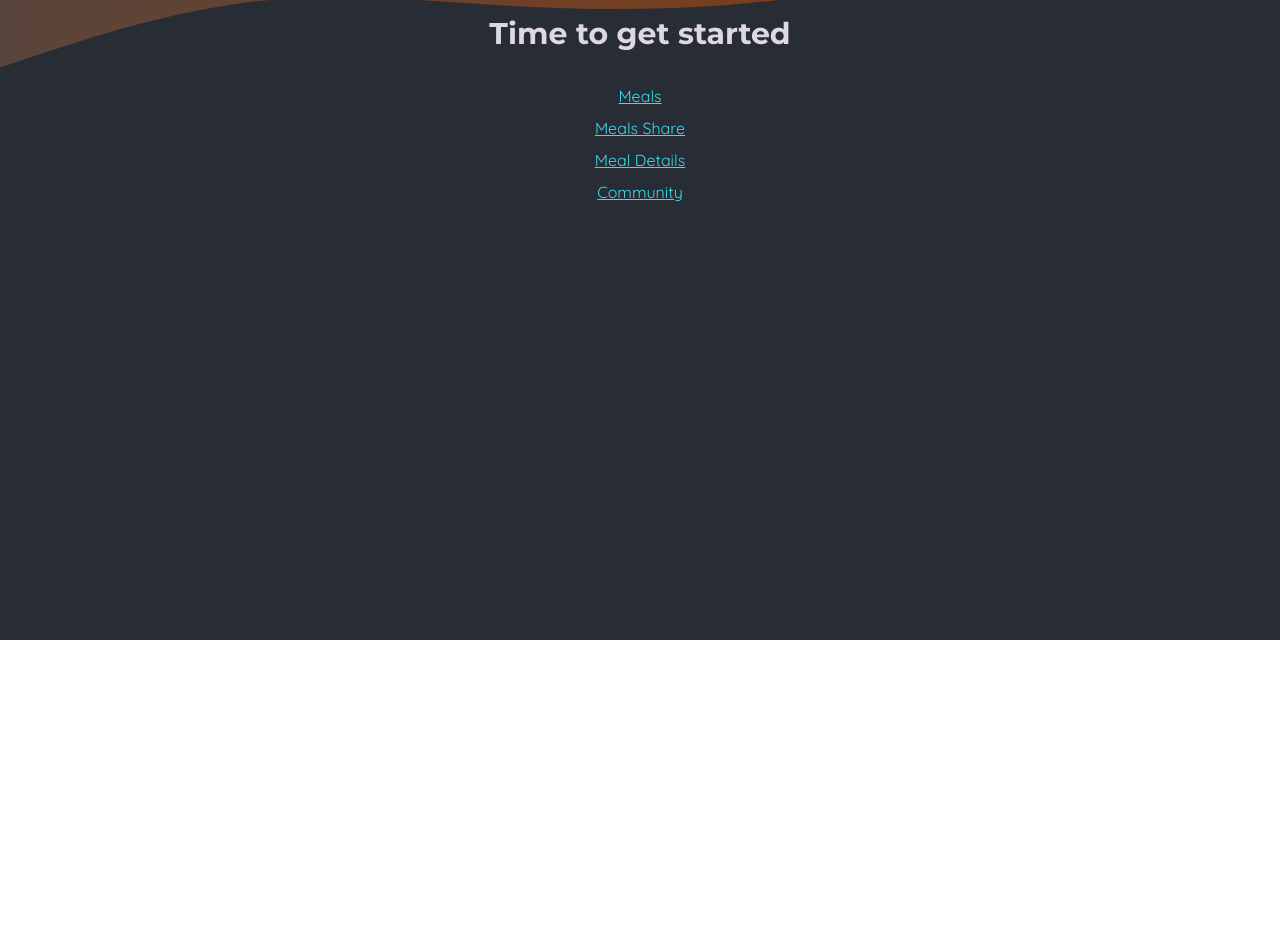
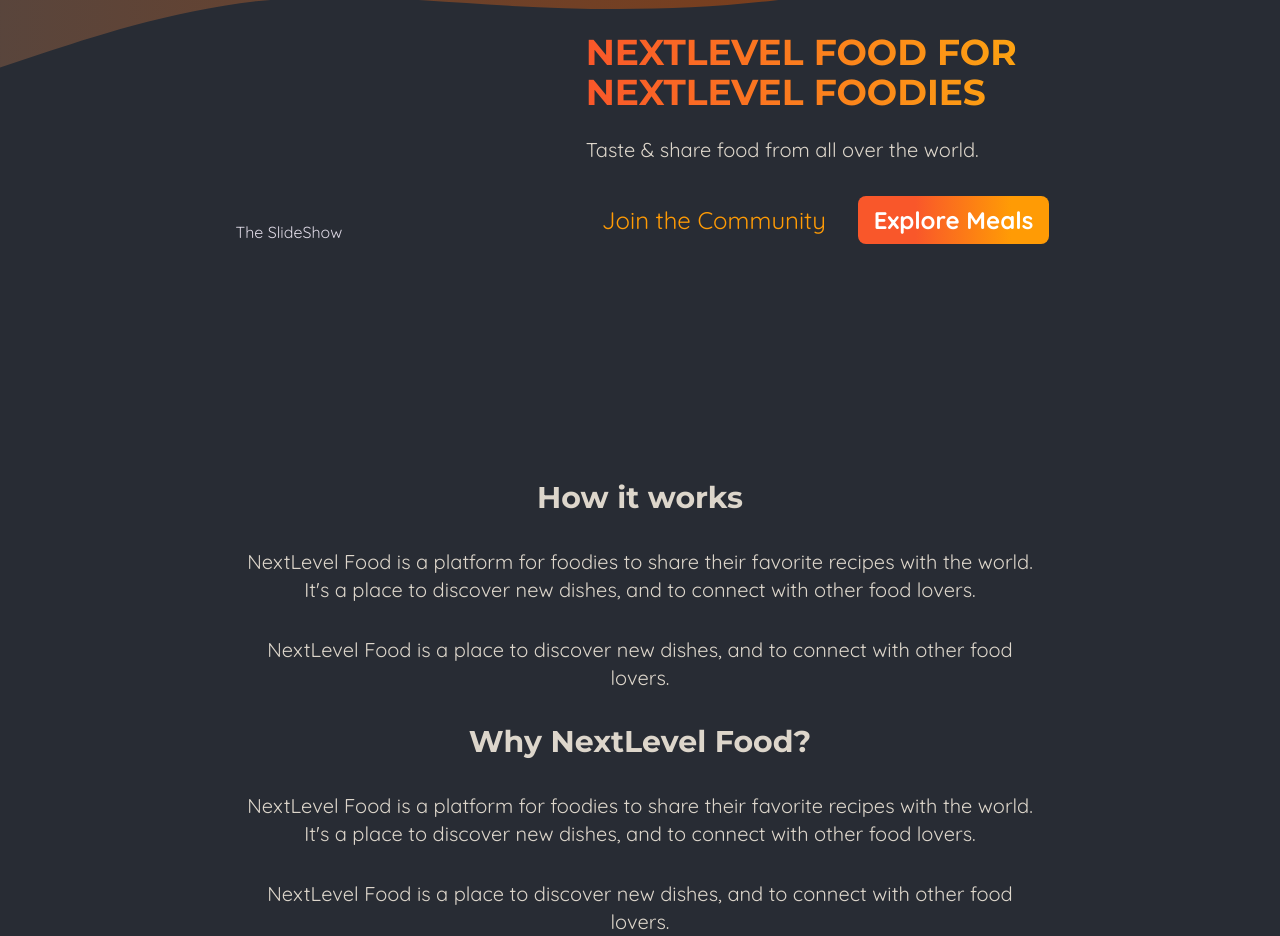
Before and after one commit to unsivilaudio/nextlevel-foods, a Next.js app: page / in a window 1280 px wide. Shown: the part 160-1096 px from the top of the page. Before the commit the page ends 800 px from the top, so only its background shows below. Built offline with nearby package versions, Linux system fonts and the light colour scheme.

Commit message:
implement most of the landing page, sans slideshow

```diff
--- a/src/app/globals.css
+++ b/src/app/globals.css
@@ -33,6 +33,15 @@
         background: radial-gradient(#282c34, #282c34);
         color: #ddd8e4;
     }
+
+    .animate-bg-gradient {
+        background-size: 200% 100%;
+    }
+
+    .animate-bg-gradient:hover {
+        background-position-x: 100%;
+        animation: gradient-switch 0.2s alternate ease-in-out;
+    }
 }
 
 *,
@@ -42,3 +51,12 @@
     padding: 0;
     box-sizing: border-box;
 }
+
+@keyframes gradient-switch {
+    0% {
+        background-position-x: 0;
+    }
+    100% {
+        background-position-x: 100%;
+    }
+}
--- a/src/app/layout.tsx
+++ b/src/app/layout.tsx
@@ -15,42 +15,6 @@ export default function RootLayout({
     return (
         <html lang='en'>
             <body>
-                <div className='absolute left-0 top-0 -z-10 h-[320px] w-full'>
-                    <svg
-                        className='block h-auto w-full'
-                        xmlns='http://www.w3.org/2000/svg'
-                        viewBox='0 0 1440 320'
-                    >
-                        <defs>
-                            <linearGradient
-                                id='gradient'
-                                x1='0%'
-                                y1='0%'
-                                x2='100%'
-                                y2='0%'
-                            >
-                                <stop
-                                    offset='0%'
-                                    style={{
-                                        stopColor: '#59453c',
-                                        stopOpacity: '1',
-                                    }}
-                                />
-                                <stop
-                                    offset='100%'
-                                    style={{
-                                        stopColor: '#8f3a09',
-                                        stopOpacity: '1',
-                                    }}
-                                />
-                            </linearGradient>
-                        </defs>
-                        <path
-                            fill='url(#gradient)'
-                            d='M0,256L48,240C96,224,192,192,288,181.3C384,171,480,181,576,186.7C672,192,768,192,864,181.3C960,171,1056,149,1152,133.3C1248,117,1344,107,1392,101.3L1440,96L1440,0L1392,0C1344,0,1248,0,1152,0C1056,0,960,0,864,0C768,0,672,0,576,0C480,0,384,0,288,0C192,0,96,0,48,0L0,0Z'
-                        ></path>
-                    </svg>
-                </div>
                 <MainHeader />
                 {children}
             </body>
--- a/src/app/page.tsx
+++ b/src/app/page.tsx
@@ -2,14 +2,63 @@ import Link from 'next/link';
 
 export default function Home() {
     return (
-        <section className='container mx-auto max-w-[48rem] p-8 pb-12 text-center'>
-            <h2 className='text-3xl font-semibold'>Time to get started</h2>
-            <menu className='[&>a]:underline-[#3added] flex flex-col space-y-2 p-8 [&>a]:text-[#3added] [&>a]:underline'>
-                <Link href='/meals'>Meals</Link>
-                <Link href='/meals/share'>Meals Share</Link>
-                <Link href='/meals/m1'>Meal Details</Link>
-                <Link href='/community'>Community</Link>
-            </menu>
-        </section>
+        <>
+            <header className='mx-auto my-12 flex max-w-[75rem] gap-12'>
+                <div className='flex h-[25rem] w-[40rem] items-center justify-center'>
+                    <p>The SlideShow</p>
+                </div>
+                <div className='space-y-4'>
+                    <div className='space-y-6 text-xl text-[#ddd6cb]'>
+                        <h1 className='bg-gradient-to-r from-[#f9572a] to-[#ffc905] bg-clip-text font-display text-4xl font-bold uppercase text-transparent'>
+                            NextLevel Food for NextLevel Foodies
+                        </h1>
+                        <p>Taste & share food from all over the world.</p>
+                    </div>
+                    <div className='flex items-center gap-4 text-2xl'>
+                        <Link
+                            href='/community'
+                            className='mt-4 inline-block rounded-lg bg-transparent px-4 py-2 font-normal text-[#ff9b05] duration-200 hover:text-[#f9b241]'
+                        >
+                            Join the Community
+                        </Link>
+                        <Link
+                            href='/meals'
+                            className='animate-bg-gradient mt-4 inline-block rounded-lg bg-gradient-to-r from-[#f9572a] from-[15%] to-[#ff9b05] to-[40%] px-4 py-2 font-bold text-white duration-300'
+                        >
+                            Explore Meals
+                        </Link>
+                    </div>
+                </div>
+            </header>
+            <main>
+                <section className='mx-auto my-8 flex w-[90%] max-w-[50rem] flex-col gap-8 text-center text-xl text-[#ddd6cb]'>
+                    <h2>How it works</h2>
+                    <p>
+                        NextLevel Food is a platform for foodies to share their
+                        favorite recipes with the world. It&apos;s a place to
+                        discover new dishes, and to connect with other food
+                        lovers.
+                    </p>
+                    <p>
+                        NextLevel Food is a place to discover new dishes, and to
+                        connect with other food lovers.
+                    </p>
+                </section>
+
+                <section className='mx-auto my-8 flex w-[90%] max-w-[50rem] flex-col gap-8 text-center text-xl text-[#ddd6cb]'>
+                    <h2>Why NextLevel Food?</h2>
+                    <p>
+                        NextLevel Food is a platform for foodies to share their
+                        favorite recipes with the world. It&apos;s a place to
+                        discover new dishes, and to connect with other food
+                        lovers.
+                    </p>
+                    <p>
+                        NextLevel Food is a place to discover new dishes, and to
+                        connect with other food lovers.
+                    </p>
+                </section>
+            </main>
+        </>
     );
 }
--- a/src/layout/MainHeader.tsx
+++ b/src/layout/MainHeader.tsx
@@ -2,9 +2,12 @@ import Link from 'next/link';
 import Image from 'next/image';
 
 import logoImg from '@/assets/logo.png';
+import MainHeaderBG from '@/layout/MainHeaderBG';
 
 export default function MainHeader() {
     return (
+        <>
+            <MainHeaderBG />
             <header className='flex items-center justify-between px-4 py-8 md:px-[10%] md:py-8'>
                 <Link
                     href='/'
@@ -16,6 +19,7 @@ export default function MainHeader() {
                         height={75}
                         src={logoImg.src}
                         alt='A plate with food on it'
+                        priority
                     />
                     NextLevel Food
                 </Link>
@@ -25,7 +29,7 @@ export default function MainHeader() {
                         <li>
                             <Link
                                 href='/meals'
-                            className='hover:text-shadow-[0_0_18px_rgba(248,190,42,0.8)] rounded-md px-4 py-2 font-bold text-[#ddd6cb] hover:bg-gradient-to-r hover:from-[#ff8a05] hover:to-[#f9b331] hover:bg-clip-text hover:text-transparent'
+                                className='hover:text-shadow-[0_0_18px_rgba(248,190,42,0.8)] rounded-md px-4 py-2 font-bold text-[#ddd6cb] duration-200 hover:bg-gradient-to-r hover:from-[#ff8a05] hover:to-[#f9b331] hover:bg-clip-text hover:text-transparent active:bg-gradient-to-r active:from-[#ff8a05] active:to-[#f9b331] active:bg-clip-text active:text-transparent'
                             >
                                 Browse Meals
                             </Link>
@@ -33,7 +37,7 @@ export default function MainHeader() {
                         <li>
                             <Link
                                 href='/community'
-                            className='hover:text-shadow-[0_0_18px_rgba(248,190,42,0.8)] rounded-md px-4 py-2 font-bold text-[#ddd6cb] hover:bg-gradient-to-r hover:from-[#ff8a05] hover:to-[#f9b331] hover:bg-clip-text hover:text-transparent'
+                                className='hover:text-shadow-[0_0_18px_rgba(248,190,42,0.8)] rounded-md px-4 py-2 font-bold text-[#ddd6cb] duration-200 hover:bg-gradient-to-r hover:from-[#ff8a05] hover:to-[#f9b331] hover:bg-clip-text hover:text-transparent active:bg-gradient-to-r active:from-[#ff8a05] active:to-[#f9b331] active:bg-clip-text active:text-transparent'
                             >
                                 Community
                             </Link>
@@ -41,5 +45,6 @@ export default function MainHeader() {
                     </ul>
                 </nav>
             </header>
+        </>
     );
 }
--- /dev/null
+++ b/src/layout/MainHeaderBG.tsx
@@ -0,0 +1,40 @@
+export default function MainHeaderBG() {
+    return (
+        <div className='absolute left-0 top-0 -z-10 h-[320px] w-full'>
+            <svg
+                className='block h-auto w-full'
+                xmlns='http://www.w3.org/2000/svg'
+                viewBox='0 0 1440 320'
+            >
+                <defs>
+                    <linearGradient
+                        id='gradient'
+                        x1='0%'
+                        y1='0%'
+                        x2='100%'
+                        y2='0%'
+                    >
+                        <stop
+                            offset='0%'
+                            style={{
+                                stopColor: '#59453c',
+                                stopOpacity: '1',
+                            }}
+                        />
+                        <stop
+                            offset='100%'
+                            style={{
+                                stopColor: '#8f3a09',
+                                stopOpacity: '1',
+                            }}
+                        />
+                    </linearGradient>
+                </defs>
+                <path
+                    fill='url(#gradient)'
+                    d='M0,256L48,240C96,224,192,192,288,181.3C384,171,480,181,576,186.7C672,192,768,192,864,181.3C960,171,1056,149,1152,133.3C1248,117,1344,107,1392,101.3L1440,96L1440,0L1392,0C1344,0,1248,0,1152,0C1056,0,960,0,864,0C768,0,672,0,576,0C480,0,384,0,288,0C192,0,96,0,48,0L0,0Z'
+                ></path>
+            </svg>
+        </div>
+    );
+}
```
Lines whose indentation alone changed are shown as unchanged.
